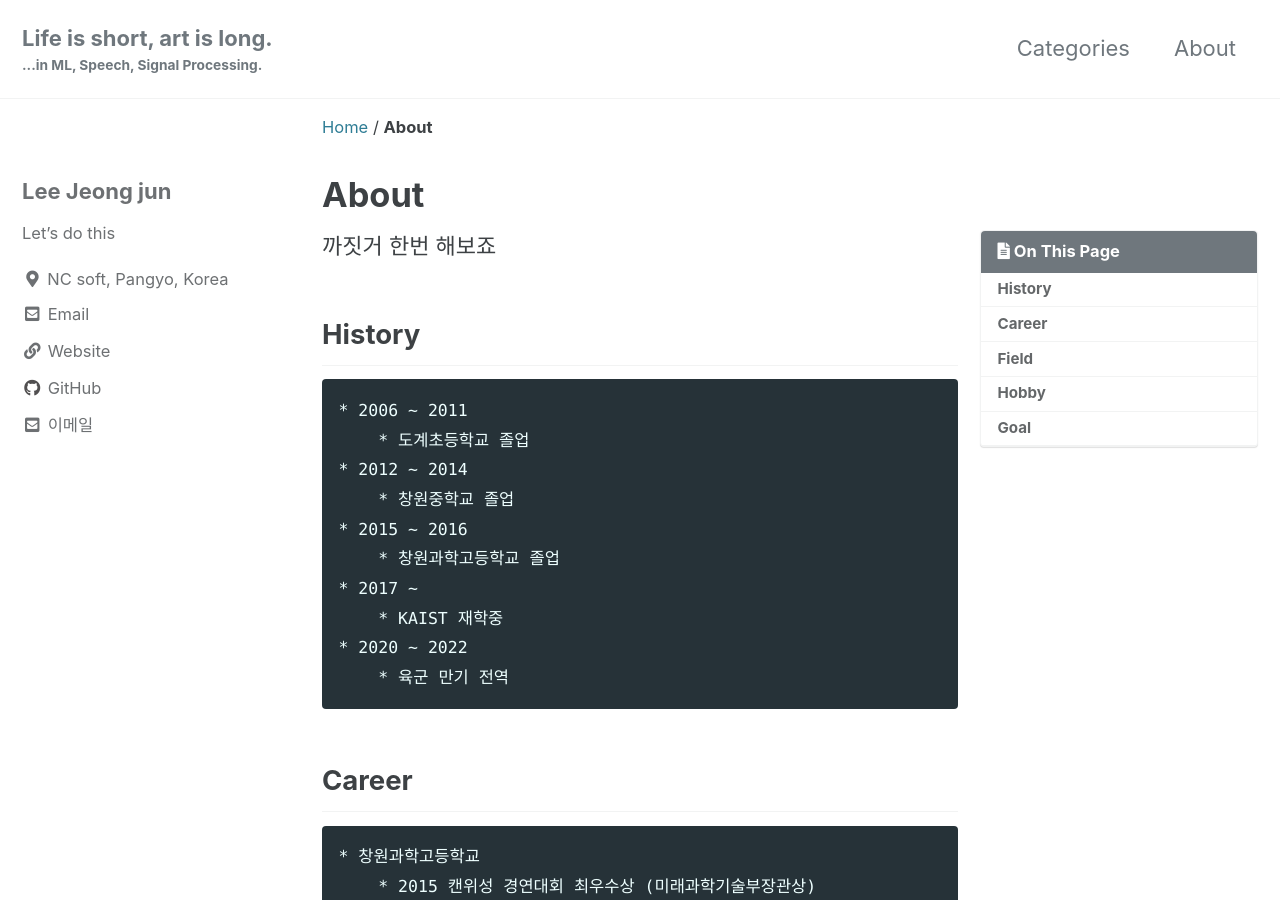
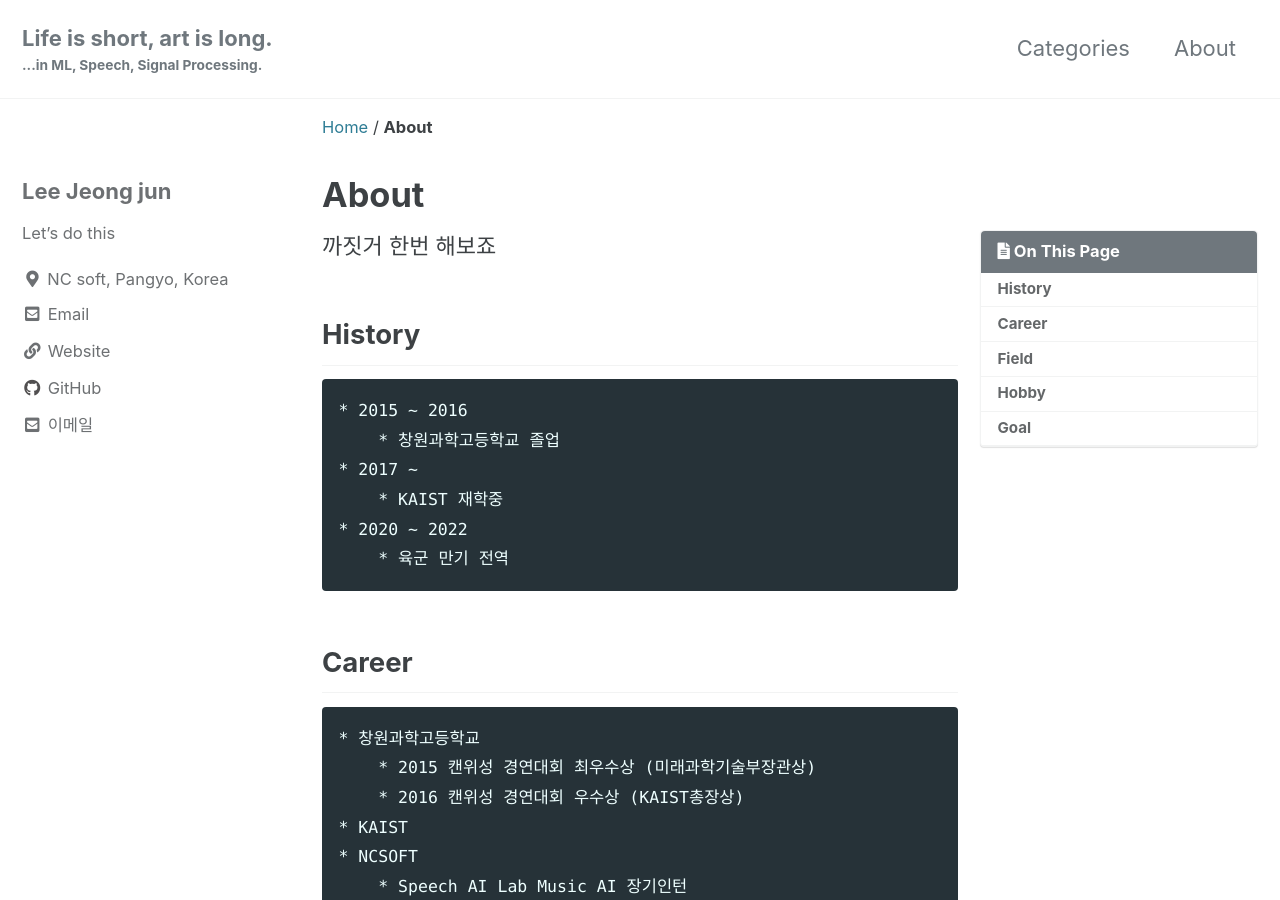
Before and after one commit to boingkiri/boingkiri.github.io, a Jekyll site: the page built from _pages/about.md, in a window 1280 px wide and 900 px high. Built offline with Jekyll 4.4.1, drawn with Linux system fonts in a browser that asks for light colours; cached includes are drawn as plain includes.

Commit message:
modify about

```diff
--- a/_pages/about.md
+++ b/_pages/about.md
@@ -9,10 +9,6 @@ toc: true
 
 
 ## History
-    * 2006 ~ 2011
-        * 도계초등학교 졸업
-    * 2012 ~ 2014
-        * 창원중학교 졸업
     * 2015 ~ 2016
         * 창원과학고등학교 졸업
     * 2017 ~
```
